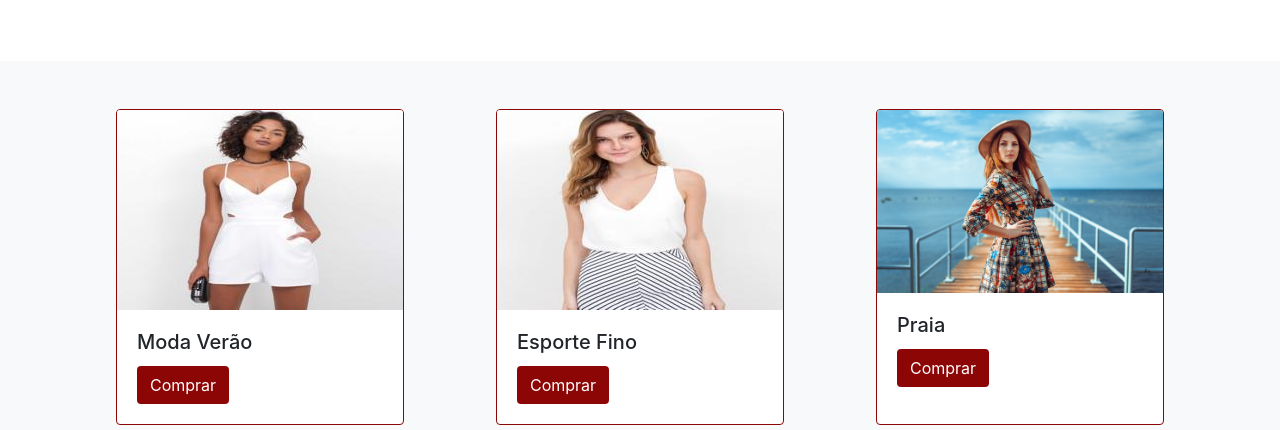
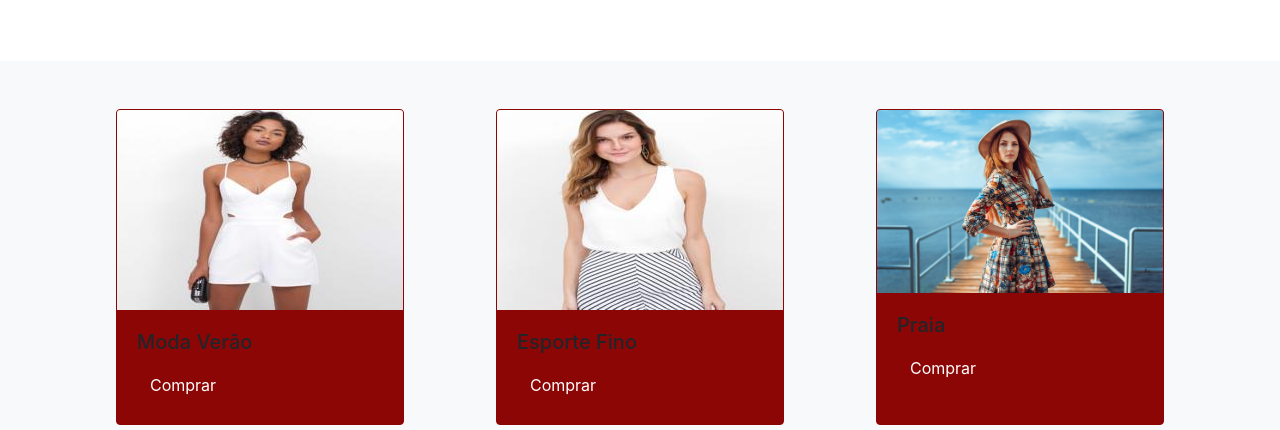
Before and after one commit to IsraelLima25/Front-Atelie, a plain HTML site: page index.html in a window 1280 px wide. Shown: the part 521-951 px from the top of the page. Drawn offline with Linux system fonts and the light colour scheme.

Commit message:
Css Alterado

```diff
--- a/styles/style.css
+++ b/styles/style.css
@@ -51,3 +51,7 @@ nav{
     object-fit:cover;
     object-position: 0 60%;
   }
+
+  .card{
+    background-color: #8D0606;
+  }
```
